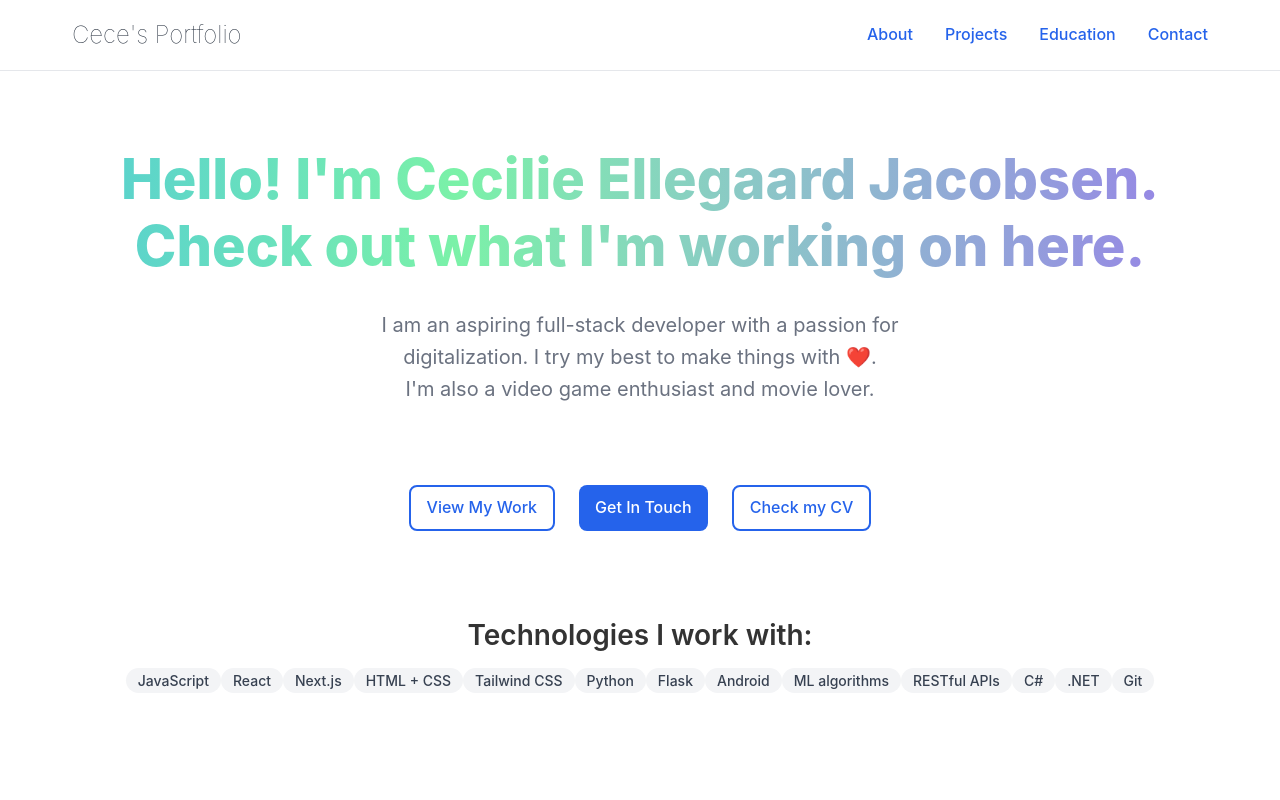
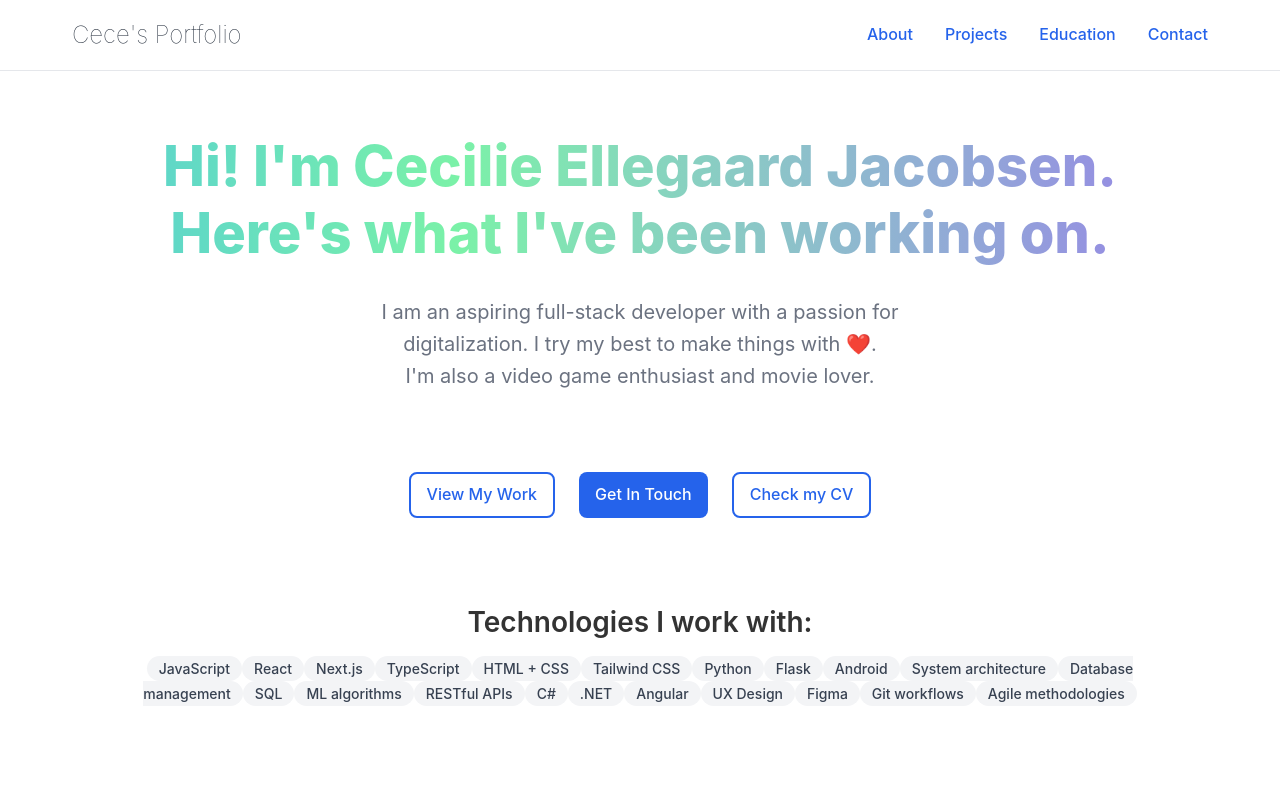
Before and after one commit to cecilieej/cej-portfolio, a React (Vite) app in the folder portfolio/: page / in a window 1280 px wide. Shown: the top 800 px of the page. Built offline with nearby package versions, Linux system fonts and the light colour scheme.

Commit message:
More small changes

```diff
--- a/portfolio/src/App.jsx
+++ b/portfolio/src/App.jsx
@@ -5,6 +5,7 @@ import Experience from './components/Experience'
 import MyProjects from './components/MyProjects'
 import Contact from './components/Contact'
 import Footer from './components/Footer'
+import { Analytics } from '@vercel/analytics/react';
 import './index.css'
 
 function App() {
@@ -17,6 +18,7 @@ function App() {
         <MyProjects />
         <Experience />
         <Contact />
+        <Analytics />
       </main>
 
       <Footer />
--- a/portfolio/src/components/About.jsx
+++ b/portfolio/src/components/About.jsx
@@ -22,7 +22,7 @@ const About = () => {
               animation: 'gradient-x 9s ease-in-out infinite'
             }}
           >
-            Hello! I'm Cecilie Ellegaard Jacobsen. Check out what I'm working on here.
+            Hi! I'm Cecilie Ellegaard Jacobsen. Here's what I've been working on.
           </h1>
           <p className="hero-subtitle">
             I am an aspiring full-stack developer with a passion for digitalization.
@@ -48,16 +48,24 @@ const About = () => {
               <span className="tech-tag">JavaScript</span>
               <span className="tech-tag">React</span>
               <span className="tech-tag">Next.js</span>
+              <span className="tech-tag">TypeScript</span>
               <span className="tech-tag">HTML + CSS</span>
               <span className="tech-tag">Tailwind CSS</span>
               <span className="tech-tag">Python</span>
               <span className="tech-tag">Flask</span>
               <span className="tech-tag">Android</span>
+              <span className="tech-tag">System architecture</span>
+              <span className="tech-tag">Database management</span>
+              <span className="tech-tag">SQL</span>
               <span className="tech-tag">ML algorithms</span>
               <span className="tech-tag">RESTful APIs</span>
               <span className="tech-tag">C#</span>
               <span className="tech-tag">.NET</span>
-              <span className="tech-tag">Git</span>
+              <span className="tech-tag">Angular</span>
+              <span className="tech-tag">UX Design</span>
+              <span className="tech-tag">Figma</span>
+              <span className="tech-tag">Git workflows</span>
+              <span className="tech-tag">Agile methodologies</span>
             </div>
           </div>
         </div>
--- a/portfolio/src/components/MyProjects.jsx
+++ b/portfolio/src/components/MyProjects.jsx
@@ -34,7 +34,7 @@ const MyProjects = () => {
       id: 4,
       title: "Data Entry Optimization Tool",
       description: "A tool designed during my 8th semester to streamline data entry processes and reduce manual input errors for an engineering company working with PLM systems in M365. Built with Python.",
-      technologies: ["Python", "Tailwind CSS"],
+      technologies: ["Python", "Tailwind CSS", "SQL"],
       demoUrl: "#",
       githubUrl: "#",
       imageUrl: "/PLM-solution.png"
```
